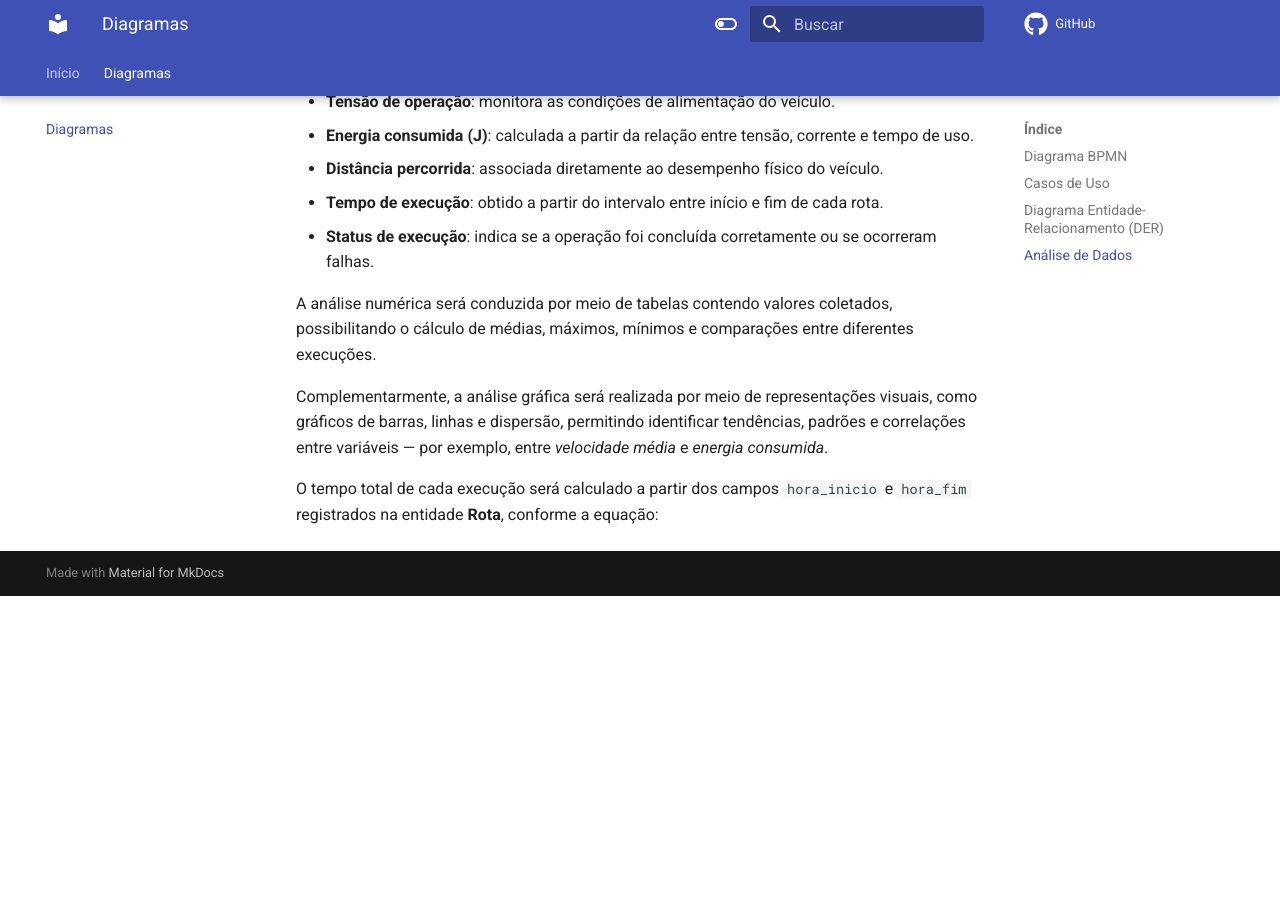
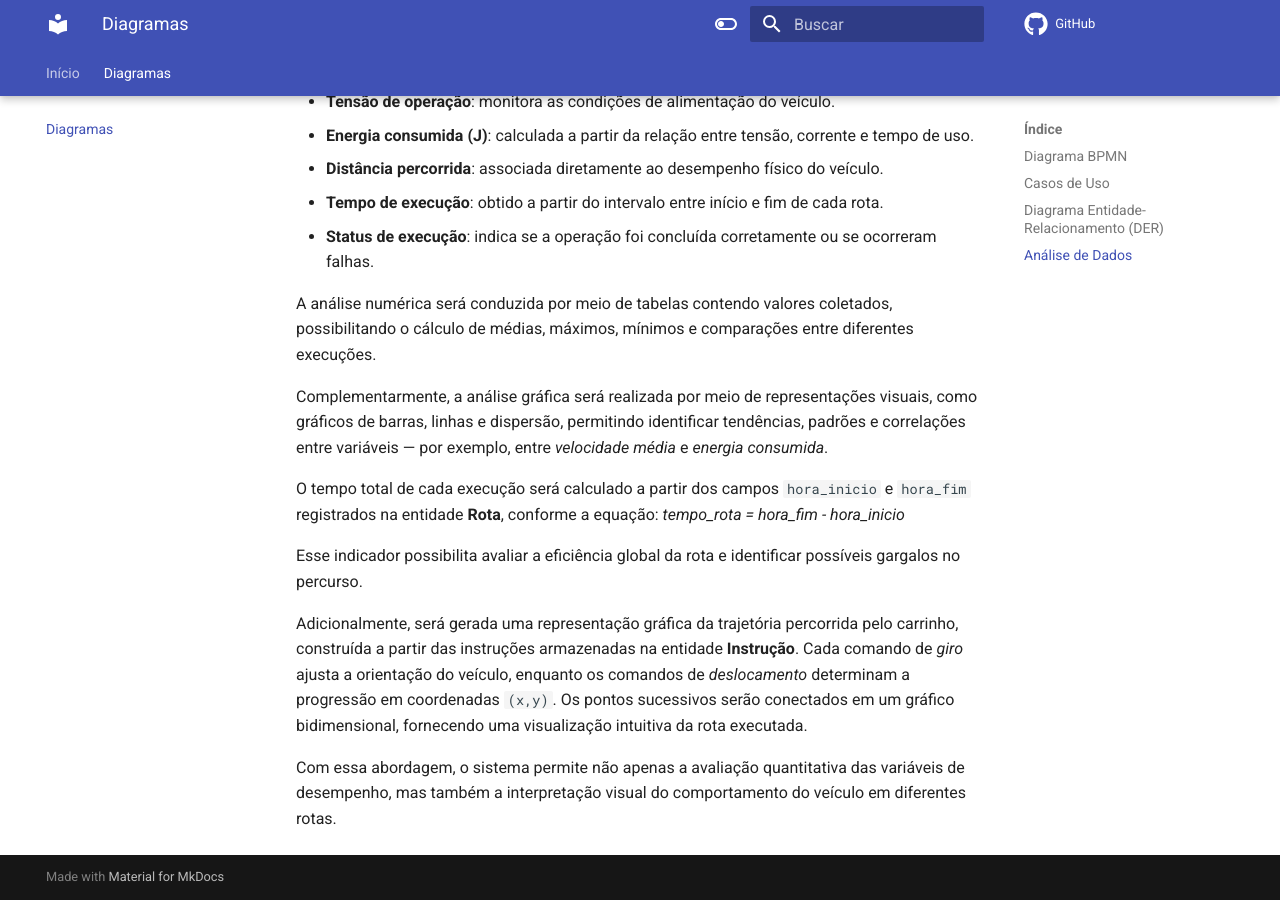
Before and after one commit to fcte-pi1/2025.2_PI1_Grupo01_Ajax_Hilmer, an MkDocs documentation site: the page built from docs/diagramas.md, in a window 1280 px wide and 900 px high, scrolled down 1390 px. Built offline with MkDocs 1.6.1 and Material for MkDocs 9.7.7, drawn with Linux system fonts in a browser that asks for light colours; comment, search, counter and statistics services are not loaded; before the commit the page ends 1986 px from its top, so only the background shows below that.

```diff
--- a/docs/diagramas.md
+++ b/docs/diagramas.md
@@ -26,4 +26,11 @@
 
 Complementarmente, a análise gráfica será realizada por meio de representações visuais, como gráficos de barras, linhas e dispersão, permitindo identificar tendências, padrões e correlações entre variáveis — por exemplo, entre *velocidade média* e *energia consumida*.
 
-O tempo total de cada execução será calculado a partir dos campos `hora_inicio` e `hora_fim` registrados na entidade **Rota**, conforme a equação:
+O tempo total de cada execução será calculado a partir dos campos `hora_inicio` e `hora_fim` registrados na entidade **Rota**, conforme a equação: *tempo_rota = hora_fim - hora_inicio*
+
+
+Esse indicador possibilita avaliar a eficiência global da rota e identificar possíveis gargalos no percurso.
+
+Adicionalmente, será gerada uma representação gráfica da trajetória percorrida pelo carrinho, construída a partir das instruções armazenadas na entidade **Instrução**. Cada comando de *giro* ajusta a orientação do veículo, enquanto os comandos de *deslocamento* determinam a progressão em coordenadas `(x,y)`. Os pontos sucessivos serão conectados em um gráfico bidimensional, fornecendo uma visualização intuitiva da rota executada.
+
+Com essa abordagem, o sistema permite não apenas a avaliação quantitativa das variáveis de desempenho, mas também a interpretação visual do comportamento do veículo em diferentes rotas.
```
